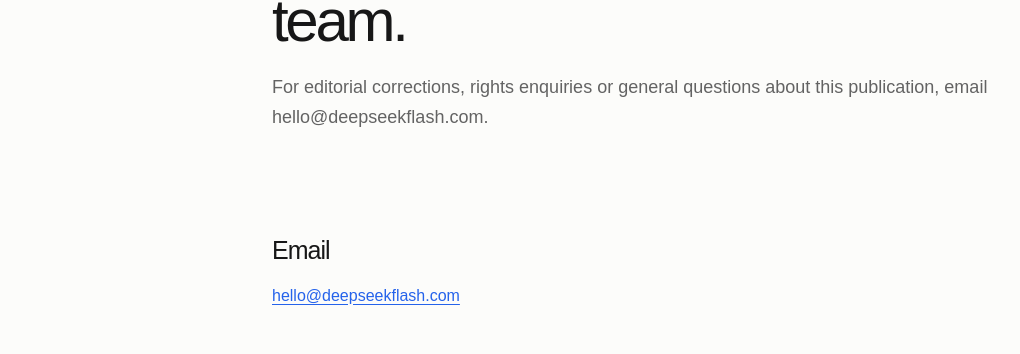
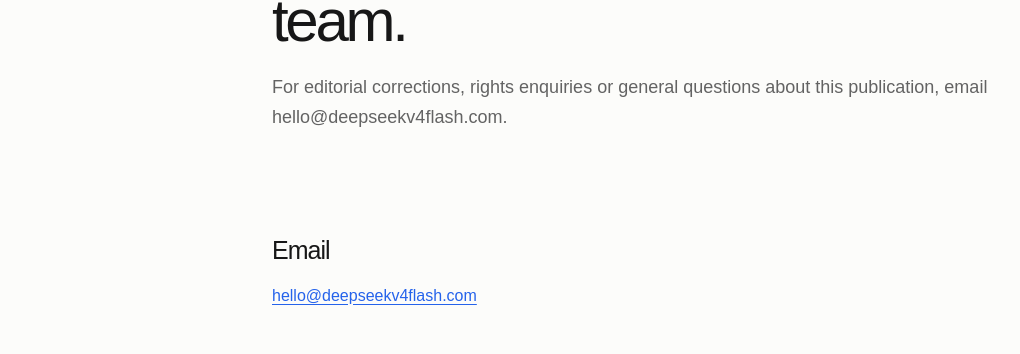
Before and after one commit to flashcoder111/DSFLASH, a Next.js app: page /contact in a window 1280 px wide. Shown: the part 265-619 px from the top of the page, without its empty margins (8-1028 px from the left). Built offline with nearby package versions, Linux system fonts and the light colour scheme.

Commit message:
Update site contact email

```diff
--- a/src/app/about/page.tsx
+++ b/src/app/about/page.tsx
@@ -16,6 +16,6 @@ export default function AboutPage() {
     <h2>How we work</h2>
     <p>We start with primary materials such as official announcements, documentation, model cards, repositories and papers. Third-party evaluations and reporting are identified as such. Community discussion may suggest a topic, but it is not presented as independently verified reporting without supporting evidence.</p>
     <h2>Corrections and contact</h2>
-    <p>For a factual correction, rights question or general editorial enquiry, email <a href="mailto:hello@deepseekflash.com">hello@deepseekflash.com</a>. Please include the relevant page URL and source material where possible.</p>
+    <p>For a factual correction, rights question or general editorial enquiry, email <a href="mailto:hello@deepseekv4flash.com">hello@deepseekv4flash.com</a>. Please include the relevant page URL and source material where possible.</p>
   </PolicyPage>;
 }
--- a/src/app/contact/page.tsx
+++ b/src/app/contact/page.tsx
@@ -8,9 +8,9 @@ export const metadata: Metadata = {
 };
 
 export default function ContactPage() {
-  return <PolicyPage eyebrow="Contact" title="Get in touch with the editorial team." lead="For editorial corrections, rights enquiries or general questions about this publication, email hello@deepseekflash.com.">
+  return <PolicyPage eyebrow="Contact" title="Get in touch with the editorial team." lead="For editorial corrections, rights enquiries or general questions about this publication, email hello@deepseekv4flash.com.">
     <h2>Email</h2>
-    <p><a href="mailto:hello@deepseekflash.com">hello@deepseekflash.com</a></p>
+    <p><a href="mailto:hello@deepseekv4flash.com">hello@deepseekv4flash.com</a></p>
     <h2>Corrections and source updates</h2>
     <p>Please include the page URL, the specific statement you are querying and a link to the primary source. We review substantiated correction requests and update material inaccuracies as appropriate.</p>
     <h2>Rights and product enquiries</h2>
--- a/src/app/editorial-policy/page.tsx
+++ b/src/app/editorial-policy/page.tsx
@@ -14,6 +14,6 @@ export default function EditorialPolicyPage() {
     <h2>Images and excerpts</h2>
     <p>We use original diagrams, assets we have permission to use, or official assets under their stated terms. We do not treat an image being publicly visible on social media, a forum or another publication as permission to reuse it.</p>
     <h2>Contact</h2>
-    <p>To report an error or ask a sourcing question, email <a href="mailto:hello@deepseekflash.com">hello@deepseekflash.com</a> with the page URL and supporting source.</p>
+    <p>To report an error or ask a sourcing question, email <a href="mailto:hello@deepseekv4flash.com">hello@deepseekv4flash.com</a> with the page URL and supporting source.</p>
   </PolicyPage>;
 }
--- a/src/app/privacy/page.tsx
+++ b/src/app/privacy/page.tsx
@@ -14,6 +14,6 @@ export default function PrivacyPage() {
     <h2>External links</h2>
     <p>Links to third-party sites are governed by the privacy practices of those sites. Please review their policies before providing information or purchasing a product.</p>
     <h2>Contact</h2>
-    <p>For privacy questions, email <a href="mailto:hello@deepseekflash.com">hello@deepseekflash.com</a>.</p>
+    <p>For privacy questions, email <a href="mailto:hello@deepseekv4flash.com">hello@deepseekv4flash.com</a>.</p>
   </PolicyPage>;
 }
--- a/src/app/terms/page.tsx
+++ b/src/app/terms/page.tsx
@@ -14,6 +14,6 @@ export default function TermsPage() {
     <h2>Changes to this site</h2>
     <p>We may update, correct, remove or reorganize content and these terms as the site changes. The date above indicates the most recent policy revision.</p>
     <h2>Contact</h2>
-    <p>Questions about these terms can be sent to <a href="mailto:hello@deepseekflash.com">hello@deepseekflash.com</a>.</p>
+    <p>Questions about these terms can be sent to <a href="mailto:hello@deepseekv4flash.com">hello@deepseekv4flash.com</a>.</p>
   </PolicyPage>;
 }
--- a/src/components/SiteFrame.tsx
+++ b/src/components/SiteFrame.tsx
@@ -42,7 +42,7 @@ export default function SiteFrame({ children }: Readonly<{ children: React.React
             <p className="footer-heading">{siteConfig.name}</p>
             <p className="footer-copy">Independent reporting and practical research for the open-model ecosystem. Every article keeps its sources close to the claim.</p>
             <p className="footer-copy footer-copy--contact">
-              Editorial, corrections &amp; rights enquiries: <a href="mailto:hello@deepseekflash.com">hello@deepseekflash.com</a>
+              Editorial, corrections &amp; rights enquiries: <a href="mailto:hello@deepseekv4flash.com">hello@deepseekv4flash.com</a>
             </p>
             <p className="footer-copy footer-copy--small">© 2026 Open Source Model Blog</p>
           </section>
```
